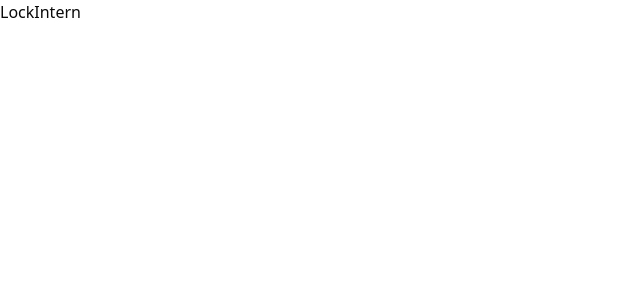
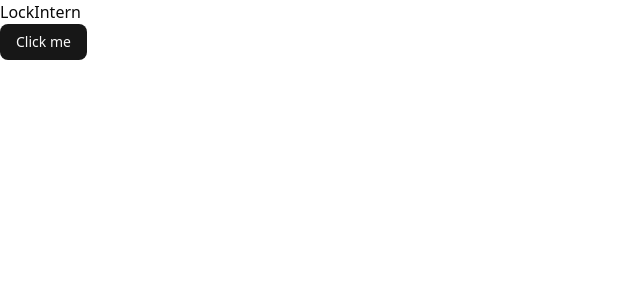
Before and after one commit to tiwoah/lockintern, a Next.js app: page / in a window 1280 px wide. Shown: the top 300 px of the page, without its empty margins (0-640 px from the left). Built offline with nearby package versions, Linux system fonts and the light colour scheme.

Commit message:
feat: use button

```diff
--- a/app/page.tsx
+++ b/app/page.tsx
@@ -1,7 +1,10 @@
+import { Button } from "@/components/ui/button";
+
 export default function Home() {
   return (
     <div>
       <h1>LockIntern</h1>
+      <Button>Click me</Button>
     </div>
   );
 }
```
